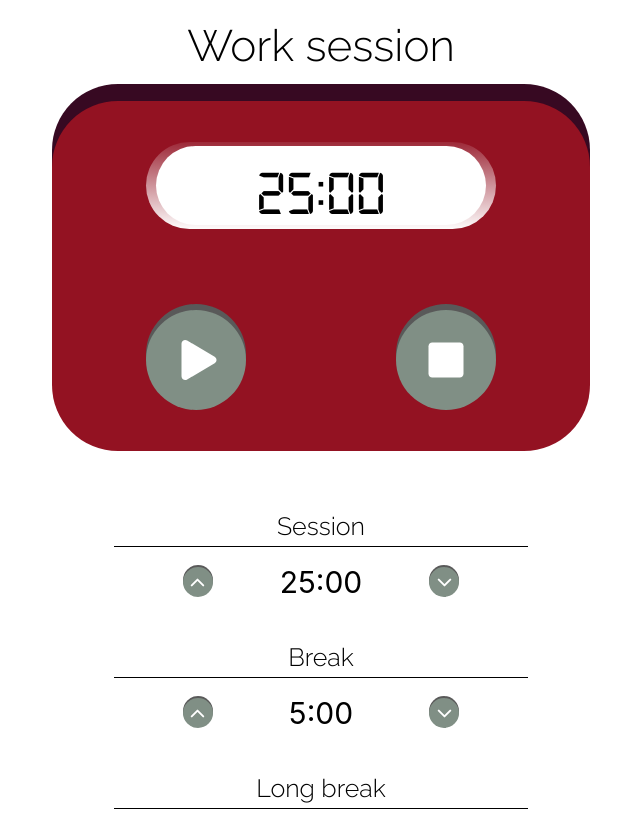
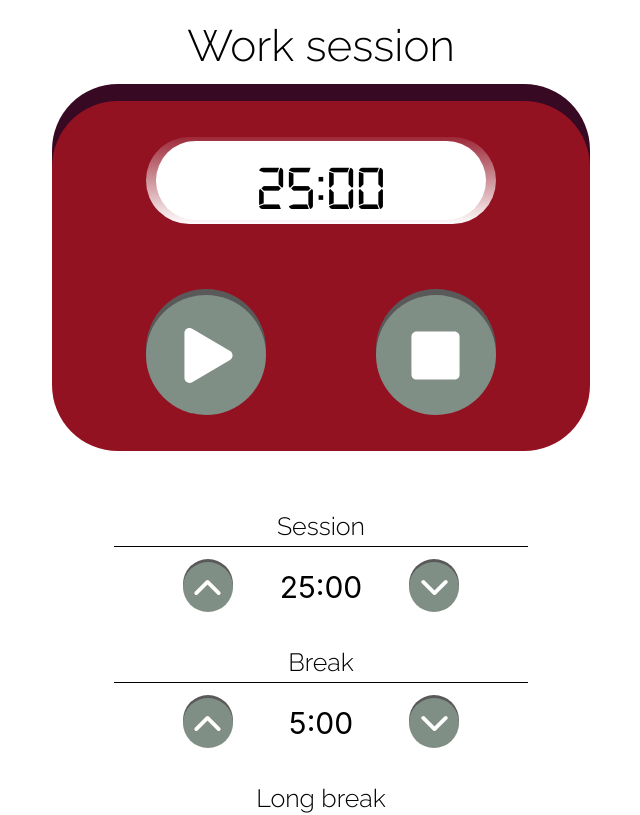
Before and after one commit to davidGasanov/Pomodoro-clock, a React (Create React App) app: page / in a window 768 px wide. Shown: the top 815 px of the page, without its empty margins (63-703 px from the left). Built offline with nearby package versions, Linux system fonts and the light colour scheme; no server answers.

Commit message:
additional styling

```diff
--- a/src/App.css
+++ b/src/App.css
@@ -169,8 +169,8 @@ h2 {
 .divider {
   height: 2px;
   background-color: black;
-  margin-bottom: 20px;
   width: 100%;
+  margin-bottom: 10px;
 }
 
 .time-card-item,
@@ -442,7 +442,7 @@ button[type="play"] > svg {
 
   .divider{
     height: 1px;
-    margin-bottom: 2px;
+
   }
 
   .time-card > .divider {
@@ -616,7 +616,7 @@ button[type="play"] > svg {
   }
 
   .divider{
-    margin-bottom: 5px;
+
     height: 1px;
   }
 
@@ -633,16 +633,16 @@ button[type="play"] > svg {
     font-size: 63px;
   }
 
-  .button-small {
+  /* .button-small {
     width: 30px;
     height: 30px;
     filter: drop-shadow(0 -2px 0 #595959);
-  }
+  } */
 
-  .button-small svg {
+  /* .button-small svg {
     width: 23px;
     height: 23px;
-  }
+  } */
 
   button[type="play"] > svg {
     margin-left: 5px;
@@ -650,14 +650,14 @@ button[type="play"] > svg {
 
 
   .button-large {
-    width: 100px;
-    height: 100px;
+    width: 120px;
+    height: 120px;
     filter: drop-shadow(0 -6px 0 #595959);
   }
 
   .button-large svg {
-    width: 40px;
-    height: 40px;
+    width: 55px;
+    height: 55px;
   }
 
   .button-large[clicked="true"] {
@@ -779,9 +779,7 @@ button[type="play"] > svg {
     margin-top: 0;
   }
 
-  .divider {
-    margin-bottom: 5px;
-  }
+
 
   .finished-pomos-count {
     font-size: 46px;
@@ -873,9 +871,6 @@ button[type="play"] > svg {
     width: 150px;
   }
 
-  .divider {
-    margin-bottom: 10px;
-  }
 
   .finished-pomos-title {
     font-size: 30px;
```
